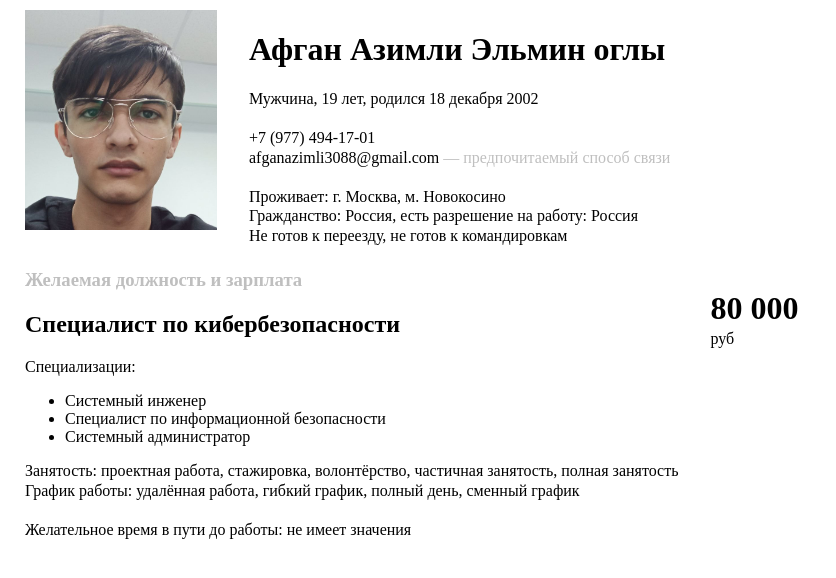
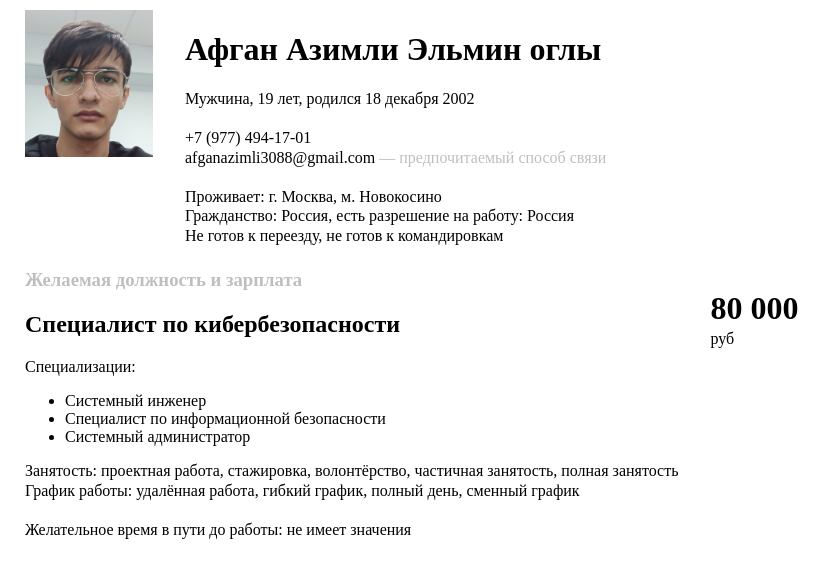
Before and after one commit to AzimovSasha/AzimovSasha.github.io, a plain HTML site: page index.html in a window 1280 px wide. Shown: the whole page, without its empty margins (0-836 px from the left). Drawn offline with Linux system fonts and the light colour scheme.

Commit message:
edit photo size

```diff
--- a/css/index.css
+++ b/css/index.css
@@ -7,7 +7,7 @@ p {
     margin-bottom: 0.1em;
 }
 #photo {
-    width: 15vw;
+    width: 10vw;
     height: auto;
 }
 .grey {
```
